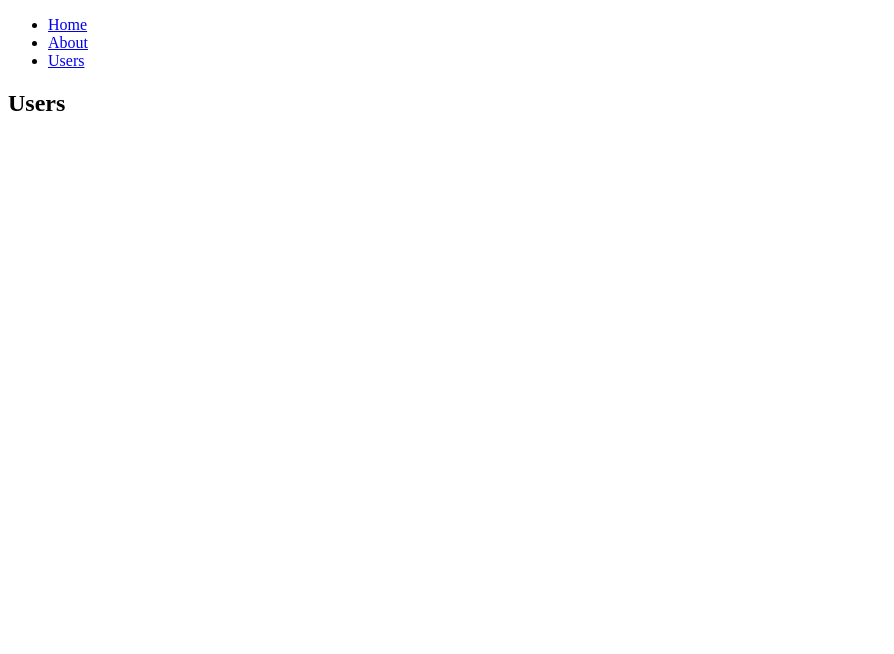
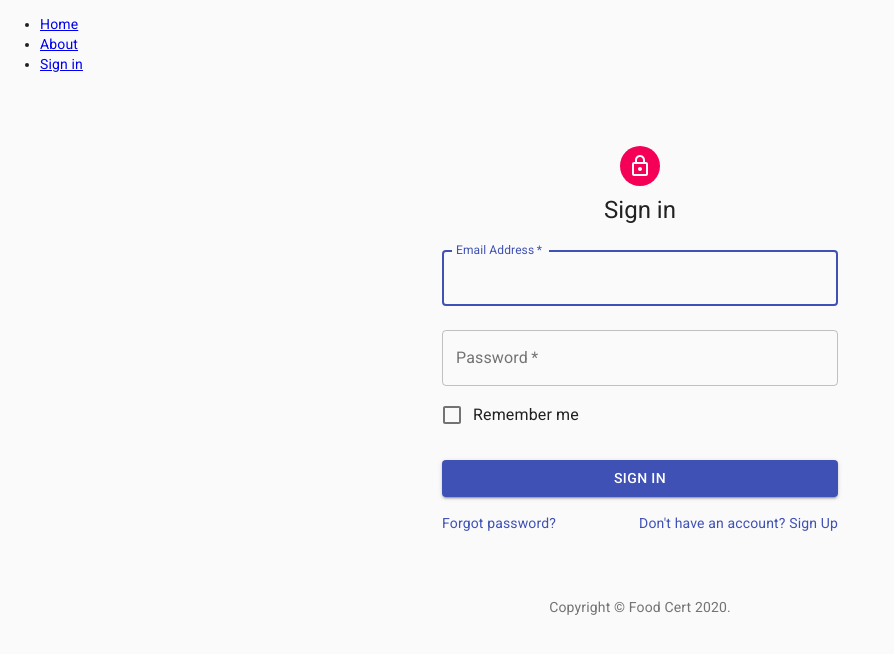
Before and after one commit to Eramik/foodCert-front, a React app: page /users in a window 1280 px wide. Shown: the top 654 px of the page, without its empty margins (0-894 px from the left). Built offline with nearby package versions, Linux system fonts and the light colour scheme.

Commit message:
Connect libraries, debug sign in component

```diff
--- a/package.json
+++ b/package.json
@@ -23,14 +23,16 @@
     "@babel/plugin-proposal-class-properties": "^7.12.1",
     "@babel/preset-env": "^7.12.1",
     "@babel/preset-react": "^7.12.5",
+    "@material-ui/core": "^4.11.0",
+    "@material-ui/icons": "^4.9.1",
     "@webpack-cli/init": "^1.0.3",
     "babel-loader": "^8.2.1",
     "css-loader": "^5.0.1",
     "file-loader": "^6.2.0",
     "html-webpack-plugin": "^4.5.0",
     "path": "^0.12.7",
-    "react": "^17.0.1",
-    "react-dom": "^17.0.1",
+    "react": "16.14.0",
+    "react-dom": "16.14.0",
     "react-router-dom": "^5.2.0",
     "style-loader": "^2.0.0",
     "webpack": "^5.5.0",
--- a/public/index.html
+++ b/public/index.html
@@ -3,6 +3,8 @@
 <head>
    <meta charset="UTF-8">
    <title>React App</title>
+   <link rel="stylesheet" href="https://fonts.googleapis.com/css?family=Roboto:300,400,500,700&display=swap" />
+   <link rel="stylesheet" href="https://fonts.googleapis.com/icon?family=Material+Icons" />
 </head>
 <body>
 <div id="root"></div>
--- a/src/App.js
+++ b/src/App.js
@@ -5,6 +5,7 @@ import {
   Route,
   Link
 } from "react-router-dom";
+import SignIn from './components/SignIn';
 
 export default function App() {
   return (
@@ -19,7 +20,7 @@ export default function App() {
               <Link to="/about">About</Link>
             </li>
             <li>
-              <Link to="/users">Users</Link>
+              <Link to="/users">Sign in</Link>
             </li>
           </ul>
         </nav>
@@ -31,7 +32,7 @@ export default function App() {
             <About />
           </Route>
           <Route path="/users">
-            <Users />
+            <SignIn />
           </Route>
           <Route path="/">
             <Home />
--- a/src/components/SignIn.js
+++ b/src/components/SignIn.js
@@ -17,8 +17,8 @@ function Copyright() {
   return (
     <Typography variant="body2" color="textSecondary" align="center">
       {'Copyright © '}
-      <Link color="inherit" href="https://material-ui.com/">
-        Your Website
+      <Link color="inherit" href="/">
+        Food Cert
       </Link>{' '}
       {new Date().getFullYear()}
       {'.'}
@@ -47,6 +47,10 @@ const styles = (theme) => createStyles({
 });
 
 export default withStyles(styles)(function SignIn({ classes }) {
+  const handleSubmit = (e) => {
+    e.preventDefault();
+  }
+
 
   return (
     <Container component="main" maxWidth="xs">
@@ -58,7 +62,7 @@ export default withStyles(styles)(function SignIn({ classes }) {
         <Typography component="h1" variant="h5">
           Sign in
         </Typography>
-        <form className={classes.form} noValidate>
+        <form className={classes.form} onSubmit={handleSubmit}>
           <TextField
             variant="outlined"
             margin="normal"
```
Also changed, not shown: 1 other file (tests, documents, lock files or other folders).
